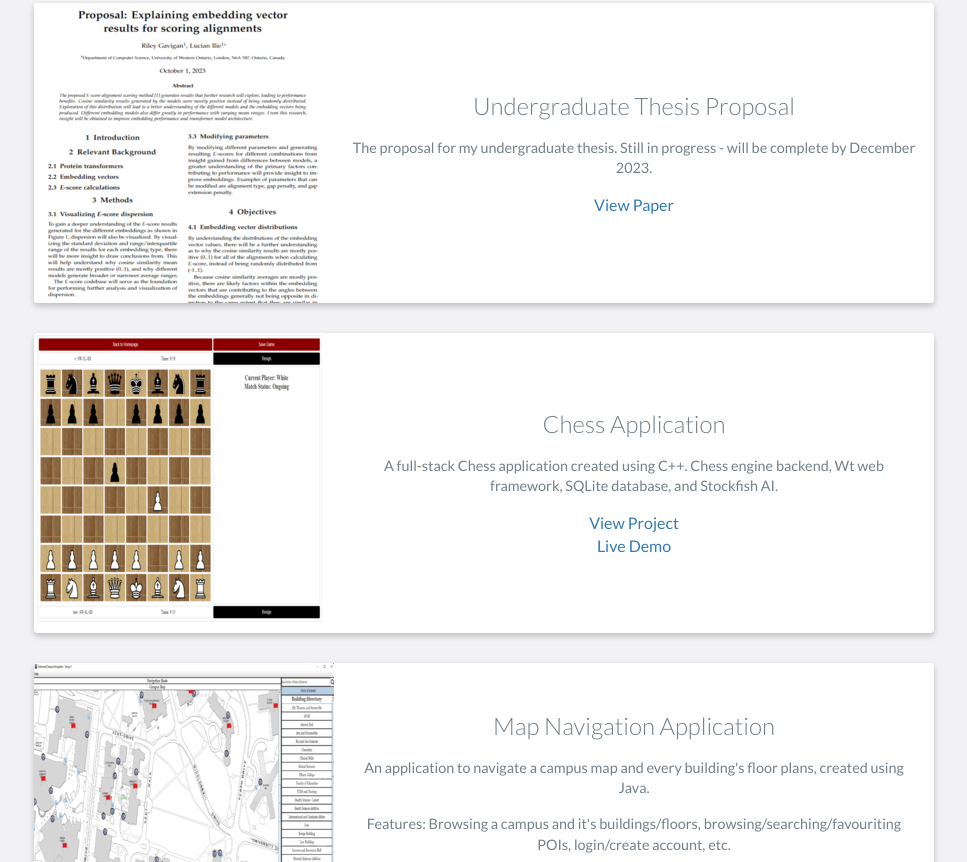
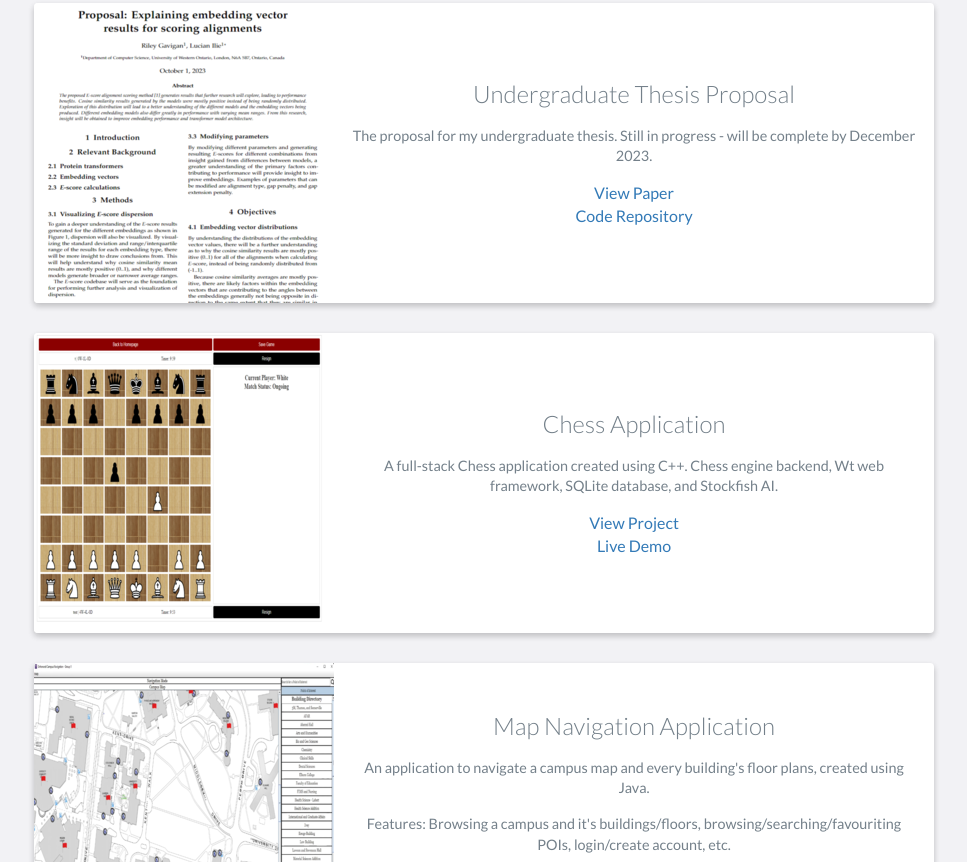
Before and after one commit to rgavigan/rgavigan.github.io, a website: page index.html in a window 1280 px wide. Shown: the part 3074-3936 px from the top of the page, without its empty margins (156-1123 px from the left). Drawn offline with nearby package versions, Linux system fonts and the light colour scheme.

Commit message:
Update index.html

```diff
--- a/index.html
+++ b/index.html
@@ -186,6 +186,8 @@
                             The proposal for my undergraduate thesis. Still in progress - will be complete by December 2023.
                         </p>
                         <a href="https://rgavigan.github.io/resources/proposal.pdf" target="_blank"">View Paper</a>
+			<br>
+                        <a href="https://github.com/rgavigan/e-score">Code Repository</a>
                     </div>
                     <!-- End .project-info -->
                 </div>
```
